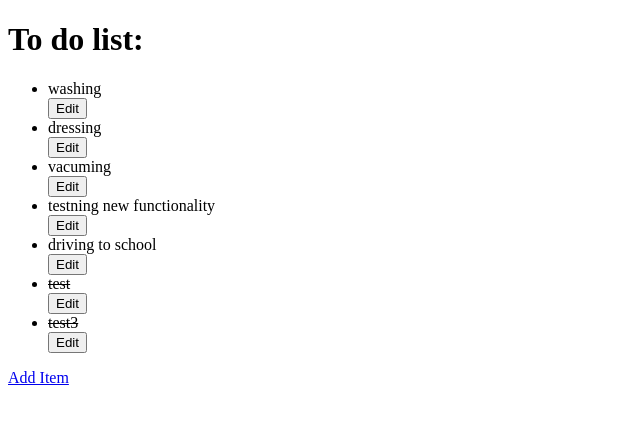
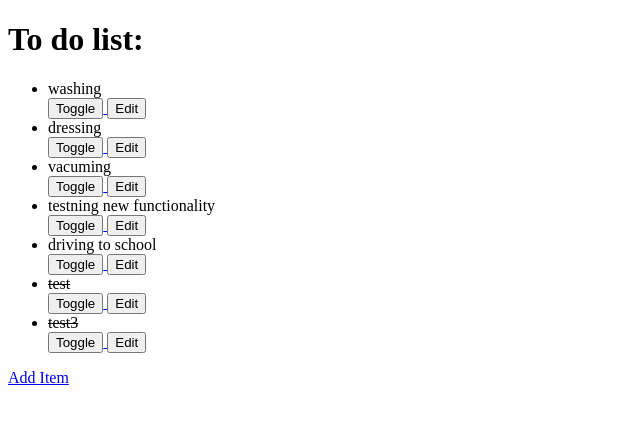
Before and after one commit to JoGorska/Code-Institute-Hello-Django-lecture, a Django app: page / in a window 1280 px wide. Shown: the top 424 px of the page, without its empty margins (0-640 px from the left). Run offline with Django 3.2, Linux system fonts and the light colour scheme; data comes from the database, SQL or seed files in the repository.

Commit message:
Add button and function to toggle done status for each item

```diff
--- a/django_todo/urls.py
+++ b/django_todo/urls.py
@@ -15,11 +15,12 @@ Including another URLconf
 """
 from django.contrib import admin
 from django.urls import path
-from todo.views import get_todo_list, add_item, edit_item
+from todo import views
 
 urlpatterns = [
     path('admin/', admin.site.urls),
-    path('', get_todo_list, name='get_todo_list'),
-    path('add', add_item, name='add'),
-    path('edit/<item_id>', edit_item, name='edit')
+    path('', views.get_todo_list, name='get_todo_list'),
+    path('add', views.add_item, name='add'),
+    path('edit/<item_id>', views.edit_item, name='edit'),
+    path('toggle/<item_id>', views.toggle_item, name='toggle')
 ]
--- a/todo/templates/todo/todo_list.html
+++ b/todo/templates/todo/todo_list.html
@@ -20,6 +20,9 @@
                 <li>{{item.name}}</li>
 
             {% endif %}
+                <a href="/toggle/{{ item.id }}">
+                    <button>Toggle</button>
+                </a>
 
                 <a href="/edit/{{ item.id }}">
                     <button>Edit</button>
--- a/todo/views.py
+++ b/todo/views.py
@@ -44,3 +44,10 @@ def edit_item(request, item_id):
     }
 
     return render(request, 'todo/edit_item.html', context)
+
+
+def toggle_item(request, item_id):
+    item = get_object_or_404(Item, id=item_id)
+    item.done = not item.done
+    item.save()
+    return redirect('get_todo_list')
```
